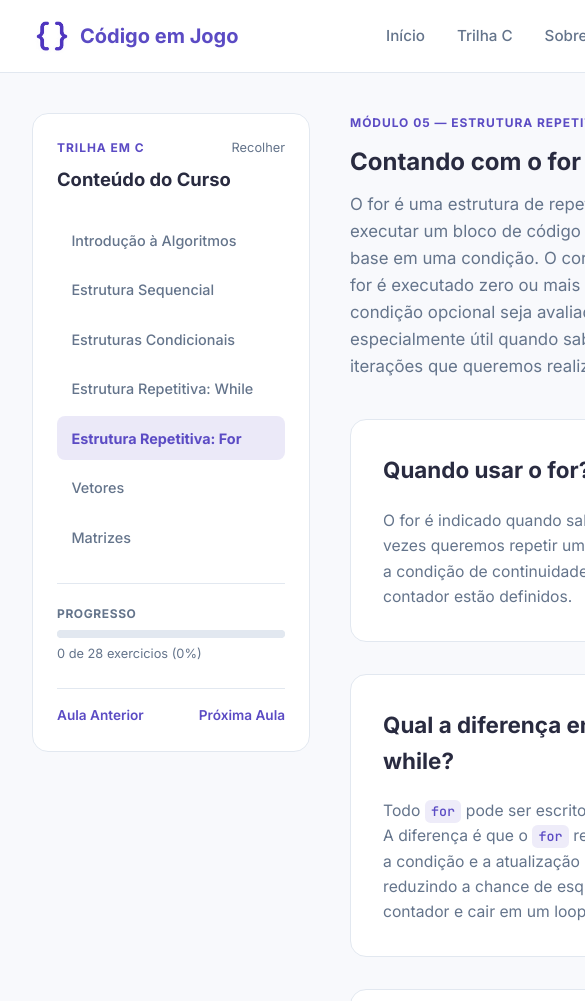
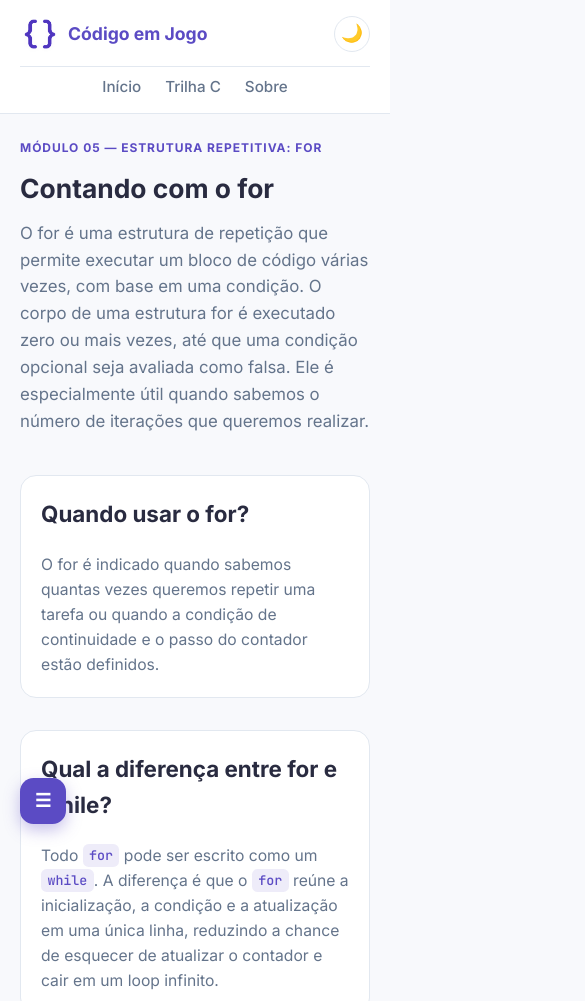
Before and after one commit to Codigo-Em-Jogo/codigo-em-jogo, a plain HTML site: page paginas/05-for.html in a window 390 px wide. Shown: the top 1001 px of the page, 585 px wide, since content can reach past the window. Drawn offline with Linux system fonts and the light colour scheme.

Commit message:
Responsividade adicionada na barra lateral

```diff
--- a/css/paginas.css
+++ b/css/paginas.css
@@ -656,9 +656,94 @@ body#pagina-aula.barra-recolhida #conteudo-principal {
     display: none;
 }
 
+/* =================================================================
+   RESPONSIVIDADE TABLET E CELULAR
+   ================================================================= */
 @media (max-width: 960px) {
+    body#pagina-aula {
+        display: flex;
+        flex-direction: column;
+    }
+
+    #barra-lateral {
+        position: fixed;
+        inset: 0.75rem;
+        width: auto;
+        height: auto;
+        max-height: calc(100dvh - 1.5rem);
+        margin: 0;
+        border: 1px solid var(--border-color);
+        border-radius: 1.25rem;
+        padding: 1.75rem 1.5rem;
+        justify-content: space-between;
+        overflow-y: auto;
+        z-index: 200;
+        box-shadow: 0 20px 50px rgba(15, 23, 42, 0.35);
+    }
+
+    .barra-lateral-lista a {
+        padding: 0.8rem 1rem;
+        font-size: 0.95rem;
+    }
+
+    #pagina-aula #conteudo-principal,
     body#pagina-aula.barra-recolhida #conteudo-principal {
-        padding-left: 1.5rem;
-        padding-top: 4.5rem;
+        padding: 1.5rem 1.25rem 5rem 1.25rem;
+    }
+
+    #botao-abrir-barra {
+        top: auto;
+        bottom: 1.25rem;
+        left: 1.25rem;
+        width: 46px;
+        height: 46px;
+        border-radius: 0.85rem;
+        background-color: var(--primary);
+        color: #ffffff;
+        border: none;
+        box-shadow: 0 6px 16px rgba(91, 75, 196, 0.35);
+    }
+
+    #botao-abrir-barra:hover {
+        background-color: var(--primary-hover);
+        color: #ffffff;
     }
 }
+
+@media (max-width: 768px) {
+    #pagina-aula #cabecalho {
+        flex-wrap: wrap;
+        gap: 0.75rem;
+        padding: 0.85rem 1.25rem;
+    }
+
+    #pagina-aula #cabecalho .logo {
+        order: 1;
+        font-size: 1.1rem;
+    }
+
+    #pagina-aula #cabecalho #botao-tema {
+        order: 2;
+        width: 36px;
+        height: 36px;
+    }
+
+    #pagina-aula #menu-principal {
+        order: 3;
+        width: 100%;
+        justify-content: center;
+        gap: 1.5rem;
+        padding-top: 0.5rem;
+        border-top: 1px solid var(--border-color);
+    }
+
+    .conteudo-principal-cabecalho h1,
+    #titulo-aula {
+        font-size: 1.65rem;
+    }
+
+    .secao-conteudo,
+    .exercicios {
+        padding: 1.25rem;
+    }
+}
--- a/js/main.js
+++ b/js/main.js
@@ -97,7 +97,10 @@ let botaoRecolher = document.querySelector("#botao-recolher");
 let botaoAbrir = document.querySelector("#botao-abrir-barra");
 
 if (paginaAula && botaoRecolher && botaoAbrir) {
-    if (localStorage.getItem("barraRecolhida") == "sim") {
+    let ehCelular = window.innerWidth <= 960;
+    let estadoSalvo = localStorage.getItem("barraRecolhida");
+
+    if (estadoSalvo == "sim" || (ehCelular && estadoSalvo == null)) {
         paginaAula.classList.add("barra-recolhida");
         botaoAbrir.hidden = false;
     }
```
